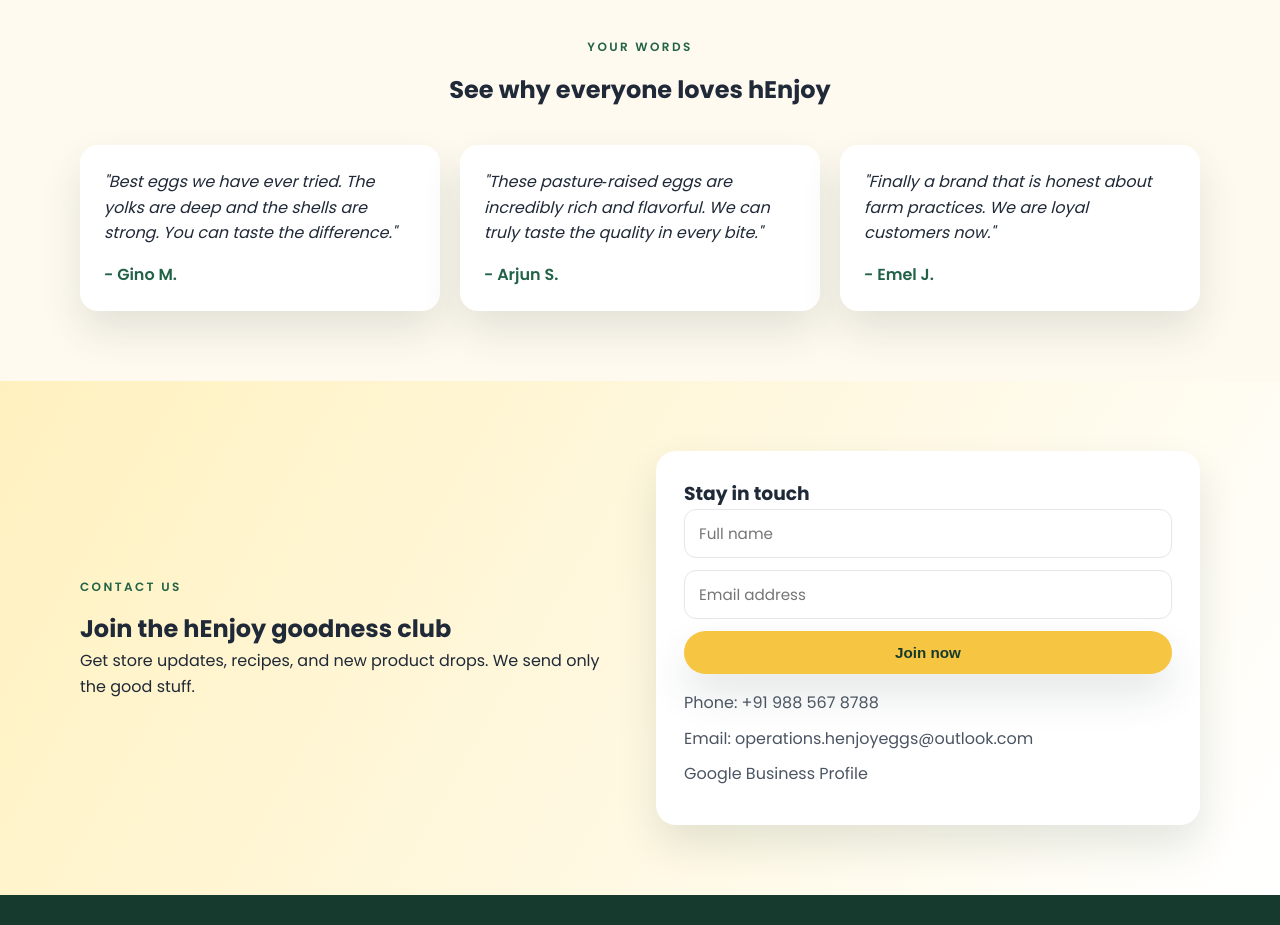
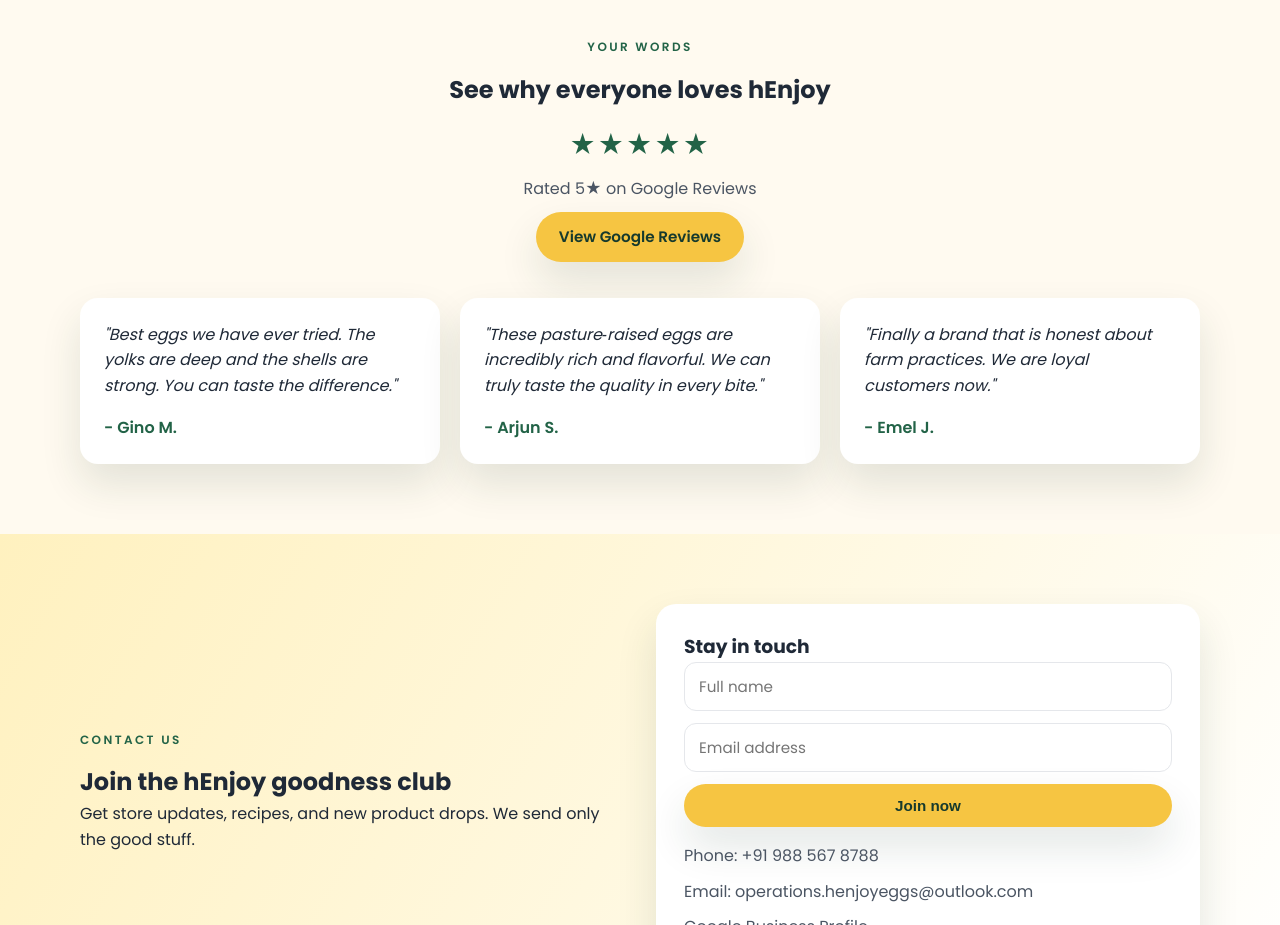
Before and after one commit to jaisonkt/hEnjoy, a plain HTML site: page index.html in a window 1280 px wide. Shown: the part 3200-4125 px from the top of the page. Drawn offline with nearby package versions, Linux system fonts and the light colour scheme.

Commit message:
Merge Review section with google reviews and Uopdate the star color.

```diff
--- a/index.html
+++ b/index.html
@@ -267,6 +267,13 @@
           <div class="section-title">
             <p class="eyebrow">Your Words</p>
             <h2>See why everyone loves hEnjoy</h2>
+            <div class="reviews-header">
+              <div class="stars" aria-label="Five star rating">★★★★★</div>
+              <p>Rated 5★ on Google Reviews</p>
+              <a class="btn btn-primary" href="https://share.google/d5mvBZQMxx3C47yel">
+                View Google Reviews
+              </a>
+            </div>
           </div>
           <div class="cards">
             <article class="card quote">
@@ -293,6 +300,7 @@
           </div>
         </div>
       </section>
+
 
       <section class="section callout" id="contact">
         <div class="container callout-grid">
--- a/styles.css
+++ b/styles.css
@@ -296,6 +296,21 @@
   color: var(--green-700);
 }
 
+.stars {
+  font-size: 1.6rem;
+  letter-spacing: 0.1rem;
+  color: var(--green-700);
+}
+
+.reviews-header {
+  margin: 16px auto 0;
+  max-width: 520px;
+  display: grid;
+  gap: 10px;
+  justify-items: center;
+  color: var(--slate-600);
+}
+
 .pill {
   display: inline-flex;
   align-items: center;
```
